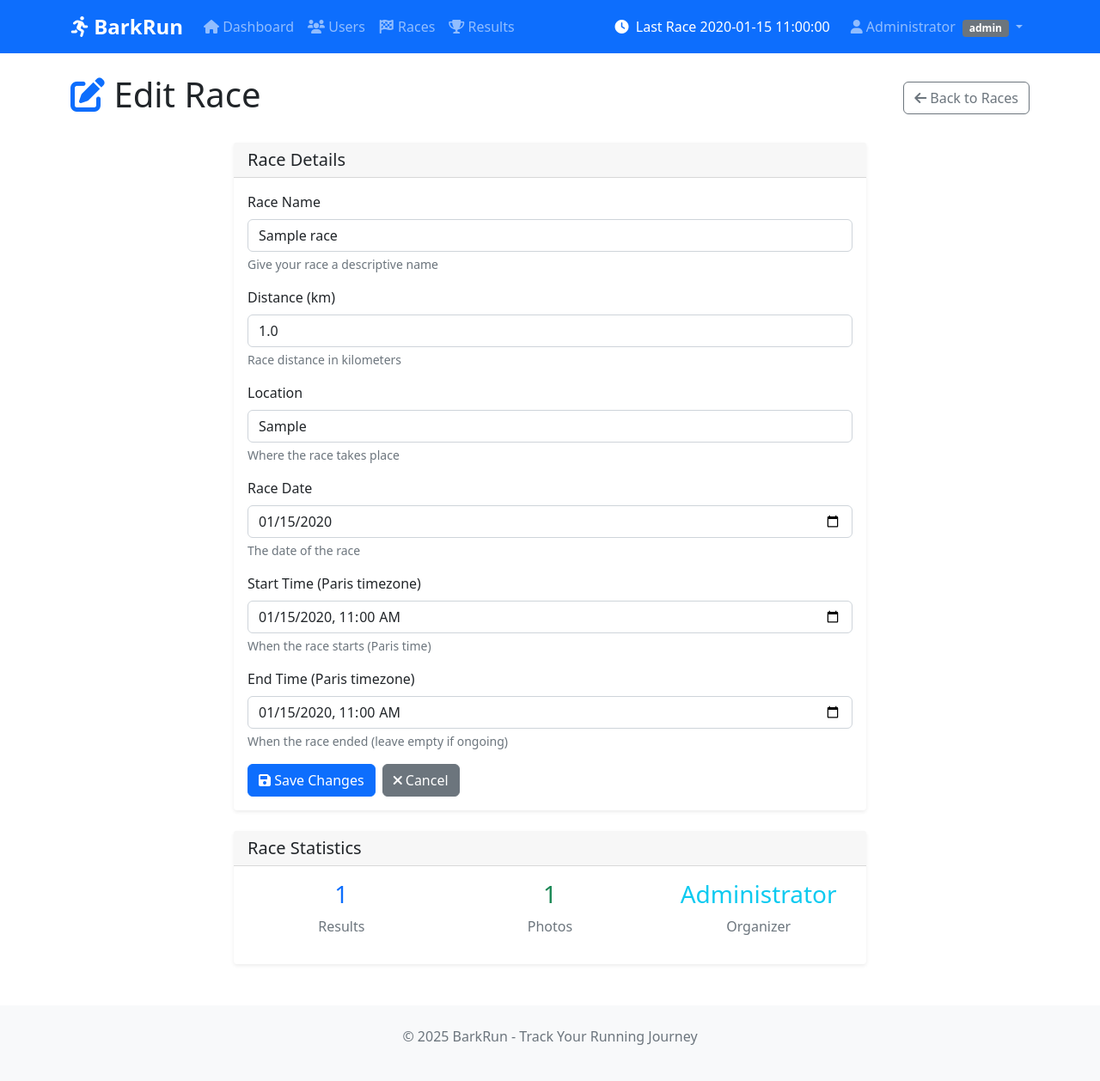
After one commit to vkostarev/BarkRun, a Flask app: page /races/1/edit in a window 1280 px wide. The commit adds this page. Shown: the whole page at 86% size. Run offline with Flask 3, Linux system fonts and the light colour scheme; a user stored in the database is signed in; tables that the repository leaves empty hold one stand-in row (values such as "Sample post"); parts of the project's set-up code (start-up, migrations or seed data) failed here and were passed over.

Commit message:
make races editable

```diff
--- a/app.py
+++ b/app.py
@@ -560,6 +560,57 @@ def add_race():
         return redirect(url_for('races'))
     return render_template('add_race.html')
 
+@app.route('/races/<int:race_id>/edit', methods=['GET', 'POST'])
+@login_required
+def edit_race(race_id):
+    race = Race.query.get_or_404(race_id)
+
+    # Check permissions - only admin or race organizer can edit
+    if not (current_user.is_admin() or (current_user.is_organizer() and race.organizer_id == current_user.id)):
+        flash('You do not have permission to edit this race.', 'error')
+        return redirect(url_for('races'))
+
+    if request.method == 'POST':
+        try:
+            # Update race details
+            race.name = request.form['name']
+            race.distance = float(request.form['distance'])
+            race.location = request.form['location']
+            race.date = datetime.strptime(request.form['date'], '%Y-%m-%d').date()
+
+            # Handle start time - convert from Paris timezone to UTC
+            start_time_str = request.form['start_time']
+            if start_time_str:
+                # Parse as naive datetime, treat as Paris time, convert to UTC
+                paris_start = datetime.strptime(start_time_str, '%Y-%m-%dT%H:%M')
+                paris_start_tz = paris_start.replace(tzinfo=PARIS_TZ)
+                race.start_time = paris_start_tz.astimezone(UTC_TZ).replace(tzinfo=None)
+
+            # Handle end time - convert from Paris timezone to UTC
+            end_time_str = request.form['end_time']
+            if end_time_str:
+                paris_end = datetime.strptime(end_time_str, '%Y-%m-%dT%H:%M')
+                paris_end_tz = paris_end.replace(tzinfo=PARIS_TZ)
+                race.end_time = paris_end_tz.astimezone(UTC_TZ).replace(tzinfo=None)
+            else:
+                race.end_time = None
+
+            db.session.commit()
+            flash(f'Race "{race.name}" updated successfully!', 'success')
+            return redirect(url_for('races'))
+
+        except ValueError as e:
+            flash(f'Invalid input: {str(e)}', 'error')
+        except Exception as e:
+            db.session.rollback()
+            flash(f'Error updating race: {str(e)}', 'error')
+
+    # Get photo count for statistics
+    from sqlalchemy import func as sql_func
+    photo_count = db.session.query(sql_func.count(Photo.uid)).filter_by(race_id=race.id).scalar() or 0
+
+    return render_template('edit_race.html', race=race, photo_count=photo_count)
+
 @app.route('/races/<int:race_id>/delete', methods=['POST'])
 @login_required
 def delete_race(race_id):
--- /dev/null
+++ b/templates/edit_race.html
@@ -0,0 +1,109 @@
+{% extends "base.html" %}
+
+{% block title %}Edit Race - BarkRun{% endblock %}
+
+{% block content %}
+<div class="row">
+    <div class="col-12">
+        <div class="d-flex justify-content-between align-items-center mb-4">
+            <h1><i class="fas fa-edit text-primary"></i> Edit Race</h1>
+            <a href="{{ url_for('races') }}" class="btn btn-outline-secondary">
+                <i class="fas fa-arrow-left"></i> Back to Races
+            </a>
+        </div>
+    </div>
+</div>
+
+<div class="row justify-content-center">
+    <div class="col-md-8">
+        <div class="card">
+            <div class="card-header">
+                <h5 class="card-title mb-0">Race Details</h5>
+            </div>
+            <div class="card-body">
+                <form method="POST">
+                    <div class="mb-3">
+                        <label for="name" class="form-label">Race Name</label>
+                        <input type="text" class="form-control" id="name" name="name"
+                               value="{{ race.name }}" required>
+                        <div class="form-text">Give your race a descriptive name</div>
+                    </div>
+
+                    <div class="mb-3">
+                        <label for="distance" class="form-label">Distance (km)</label>
+                        <input type="number" step="0.1" class="form-control" id="distance" name="distance"
+                               value="{{ race.distance }}" required>
+                        <div class="form-text">Race distance in kilometers</div>
+                    </div>
+
+                    <div class="mb-3">
+                        <label for="location" class="form-label">Location</label>
+                        <input type="text" class="form-control" id="location" name="location"
+                               value="{{ race.location or '' }}">
+                        <div class="form-text">Where the race takes place</div>
+                    </div>
+
+                    <div class="mb-3">
+                        <label for="date" class="form-label">Race Date</label>
+                        <input type="date" class="form-control" id="date" name="date"
+                               value="{{ race.date.strftime('%Y-%m-%d') }}" required>
+                        <div class="form-text">The date of the race</div>
+                    </div>
+
+                    <div class="mb-3">
+                        <label for="start_time" class="form-label">Start Time (Paris timezone)</label>
+                        <input type="datetime-local" class="form-control" id="start_time" name="start_time"
+                               value="{{ race.start_time | format_dt_paris('%Y-%m-%dT%H:%M') }}" required>
+                        <div class="form-text">When the race starts (Paris time)</div>
+                    </div>
+
+                    <div class="mb-3">
+                        <label for="end_time" class="form-label">End Time (Paris timezone)</label>
+                        <input type="datetime-local" class="form-control" id="end_time" name="end_time"
+                               value="{{ race.end_time | format_dt_paris('%Y-%m-%dT%H:%M') if race.end_time else '' }}">
+                        <div class="form-text">When the race ended (leave empty if ongoing)</div>
+                    </div>
+
+                    <div class="d-flex gap-2">
+                        <button type="submit" class="btn btn-primary">
+                            <i class="fas fa-save"></i> Save Changes
+                        </button>
+                        <a href="{{ url_for('races') }}" class="btn btn-secondary">
+                            <i class="fas fa-times"></i> Cancel
+                        </a>
+                    </div>
+                </form>
+            </div>
+        </div>
+
+        <!-- Race Statistics -->
+        <div class="card mt-4">
+            <div class="card-header">
+                <h5 class="card-title mb-0">Race Statistics</h5>
+            </div>
+            <div class="card-body">
+                <div class="row">
+                    <div class="col-md-4">
+                        <div class="text-center">
+                            <h3 class="text-primary">{{ race.results|length }}</h3>
+                            <p class="text-muted">Results</p>
+                        </div>
+                    </div>
+                    <div class="col-md-4">
+                        <div class="text-center">
+                            <h3 class="text-success">{{ photo_count }}</h3>
+                            <p class="text-muted">Photos</p>
+                        </div>
+                    </div>
+                    <div class="col-md-4">
+                        <div class="text-center">
+                            <h3 class="text-info">{{ race.organizer.name if race.organizer else 'No organizer' }}</h3>
+                            <p class="text-muted">Organizer</p>
+                        </div>
+                    </div>
+                </div>
+            </div>
+        </div>
+    </div>
+</div>
+{% endblock %}
```
Also changed, not shown: templates/races.html (+16 -0 lines).
